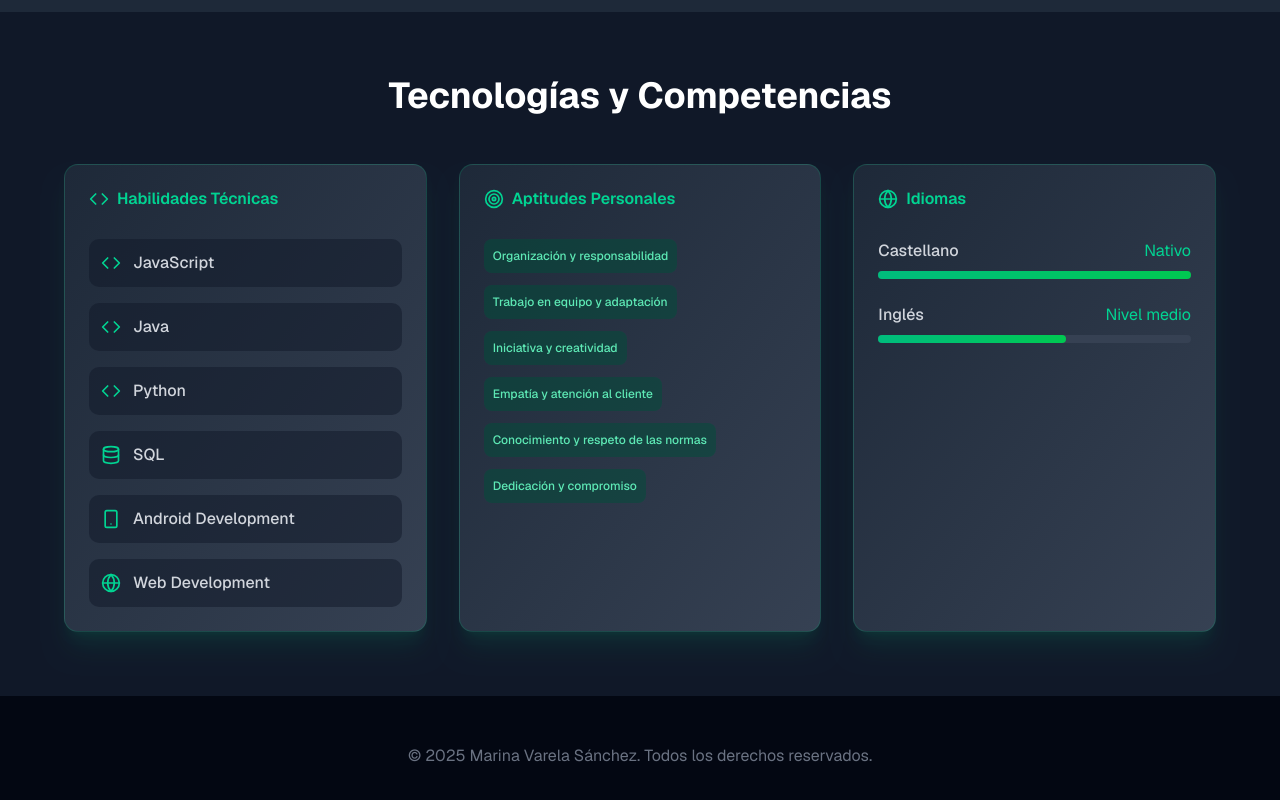
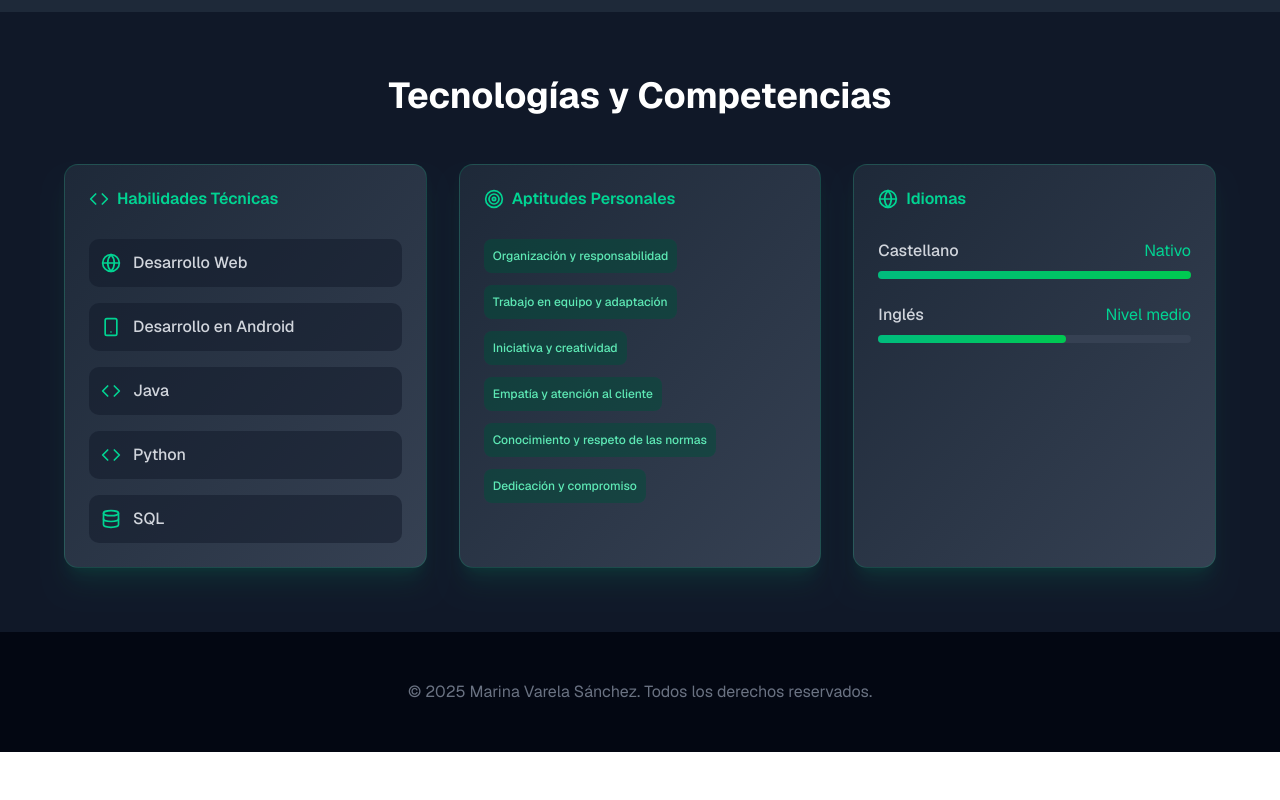
Before and after one commit to Marinavs03/devmarina.es, a Next.js app: page / in a window 1280 px wide. Shown: the part 2625-3425 px from the top of the page. After the commit the page ends 3377 px from the top, so only its background shows below. Built offline with nearby package versions, Linux system fonts and the light colour scheme.

Commit message:
Update page.tsx

```diff
--- a/app/page.tsx
+++ b/app/page.tsx
@@ -76,8 +76,8 @@ FORMACIÓN ACADÉMICA:
 HABILIDADES TÉCNICAS:
 • Desarrollo Web
 • Desarrollo de aplicaciones Android
+• Java
 • Python
-• Java
 • SQL
 
 APTITUDES PERSONALES:
@@ -110,12 +110,11 @@ INFORMACIÓN ADICIONAL:
   }
 
   const skills = [
-    { name: "JavaScript", icon: Code },
+    { name: "Desarrollo Web", icon: Globe },
+    { name: "Desarrollo en Android", icon: Smartphone },
     { name: "Java", icon: Code },
     { name: "Python", icon: Code },
     { name: "SQL", icon: Database },
-    { name: "Android Development", icon: Smartphone },
-    { name: "Web Development", icon: Globe },
   ]
 
   return (
```
